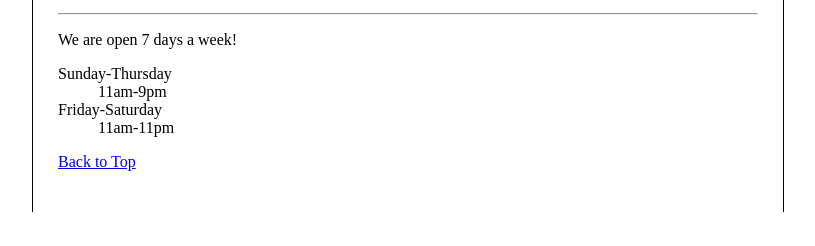
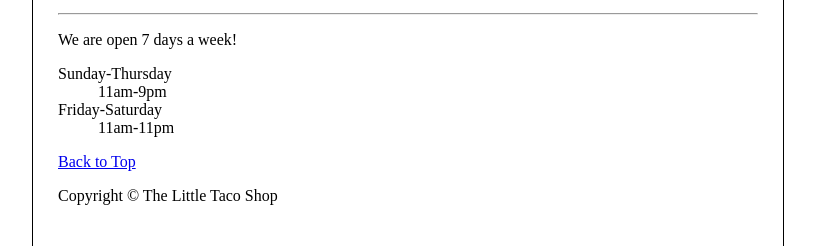
Before and after one commit to hannashapovalova/Taco-Shop-HTML-Project-, a plain HTML site: page hours.html in a window 1280 px wide. Shown: the part 645-891 px from the top of the page, without its empty margins (232-1047 px from the left). Before the commit the page ends 857 px from the top, so only its background shows below. Drawn offline with Linux system fonts and the light colour scheme.

Commit message:
Create footer

```diff
--- a/hours.html
+++ b/hours.html
@@ -93,10 +93,12 @@
 					Back to Top
 				</a>
 			</p>
-
-
-
 		</main>
+		<footer>
+			<p>
+				Copyright &copy; The Little Taco Shop
+			</p>
+		</footer>
 
 
 </body>
```
